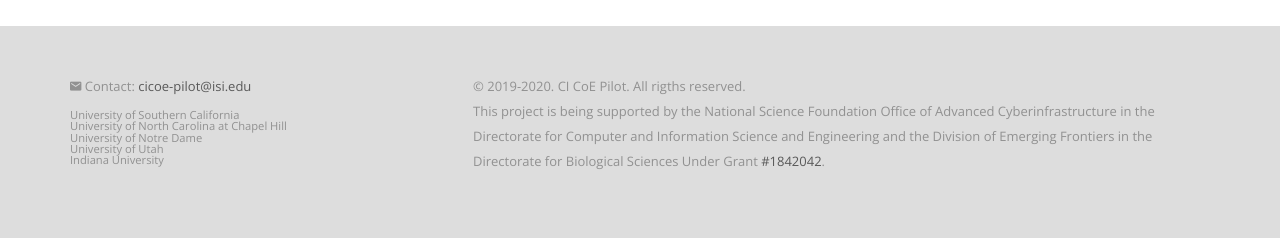
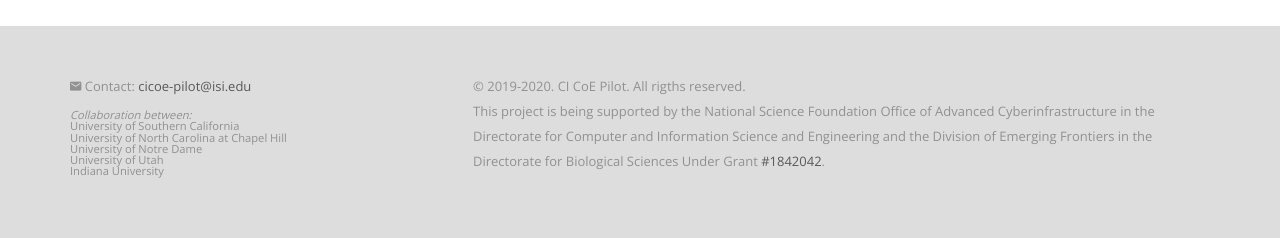
Before and after one commit to cicoe/cicoe.github.io, a Jekyll site: the page built from index.html, in a window 1280 px wide. Shown: the part 2308-2546 px from the top of the page. Built offline with Jekyll 4.4.1, drawn with Linux system fonts in a browser that asks for light colours; nearby versions of some CDN libraries; some web fonts are replaced; comment, search, counter and statistics services are not loaded.

Commit message:
minor update

```diff
--- a/_includes/footer.html
+++ b/_includes/footer.html
@@ -8,6 +8,7 @@
                     <a href="mailto:cicoe-pilot@isi.edu">cicoe-pilot@isi.edu</a>
                 </p>
                 <p style="line-height: 1em; text-align: left; font-size: 0.8em">
+                    <i>Collaboration between:</i><br/>
                     University of Southern California<br/>
                     University of North Carolina at Chapel Hill<br/>
                     University of Notre Dame<br/>
```
